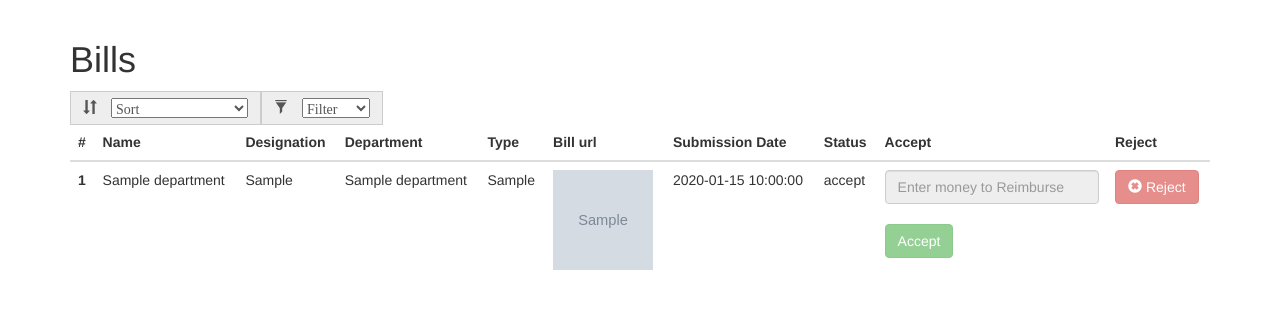
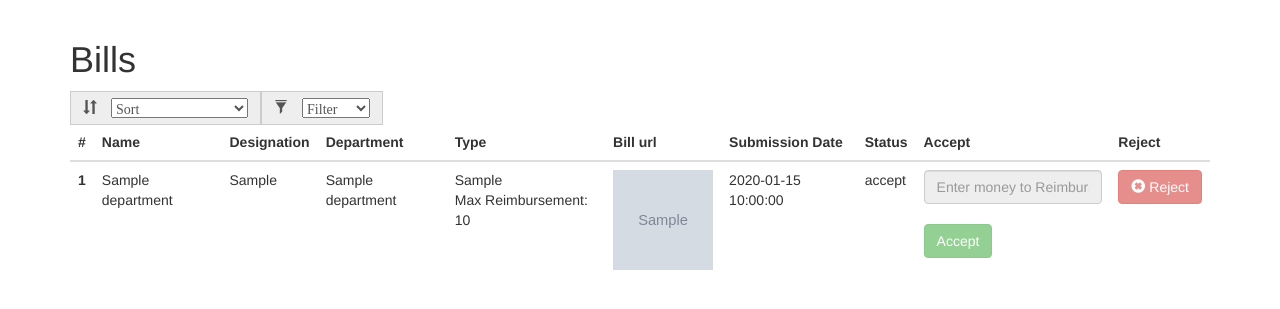
Before and after one commit to ishween/Bill-Reimbursement, a Flask app: template src/templates/managers/view_bills.html in a window 1280 px wide. Shown: the part 52-361 px from the top of the page. Run offline with Flask 2, Linux system fonts and the light colour scheme; the template is opened without the code that fills it: most values are stand-ins (such as "Sample title", 1, 10 or a date in 2020); grey boxes marked "Sample" are stand-in pictures; some libraries are stand-ins or nearby versions.

Commit message:
show reimbursement amount

```diff
--- a/src/models/billTypes/billType.py
+++ b/src/models/billTypes/billType.py
@@ -46,3 +46,6 @@ class BillType(object):
 
     def update_to_db(self):
         Database.update(billTypeConstant.COLLECTION, {'_id':self._id}, self.json())
+
+    def get_amount(department_id, type):
+        return Database.find_one(billTypeConstant.COLLECTION, {'department_id': department_id, 'type':type})
--- a/src/models/billTypes/views.py
+++ b/src/models/billTypes/views.py
@@ -63,3 +63,7 @@ def get_bills_type_by_department(department_id):
         res['reimbursement'] = b.reimbursement
         response.append(res)
     return response
+
+
+def get_bill_amount_by_department_and_type(department_id, bill_type):
+    return BillType.get_amount(department_id, bill_type)['reimbursement']
--- a/src/models/bills/views.py
+++ b/src/models/bills/views.py
@@ -3,6 +3,7 @@ from src.models.bills.bill import Bill
 from src.models.bills.constants import send_email
 from src.models.employees.employee import Employee
 from src.models.billTypes.billType import BillType
+from src.models.billTypes.views import get_bill_amount_by_department_and_type
 from src.models.managers.manager import Manager
 from src.models.department.department import Department
 import src.models.bills.error as BillErrors
@@ -108,6 +109,7 @@ def view_bills_to_manager(sort_type, filter_type):
         res={}
         res['_id'] = bill['_id']
         res['bill_type'] = bill['bill_type']
+        res['max_reimbursement_amount'] = get_bill_amount_by_department_and_type(manager['department_id'], bill['bill_type'])
         res['bill_image_url'] = bill['bill_image_url']
         res['date_of_submission'] = bill['date_of_submission']
         res['status'] = bill['status']
--- a/src/templates/managers/view_bills.html
+++ b/src/templates/managers/view_bills.html
@@ -41,7 +41,7 @@
                 <td>{{ bill['employee_name'] }}</td>
                 <td>{{ bill['employee_designation'] }}</td>
                 <td>{{ bill['department_name'] }}</td>
-                <td>{{ bill['bill_type'] }}</td>
+                <td>{{ bill['bill_type'] }}<br>Max Reimbursement: {{ bill['max_reimbursement_amount'] }}</td>
                 <td><a href="{{ bill['bill_image_url'] }}"><img src="{{ bill['bill_image_url'] }}" alt="Image" width="100" height="100"></a></td>
                 <td>{{ bill['date_of_submission'] }}</td>
                 <td>{{ bill['status'] }}</td>
```
